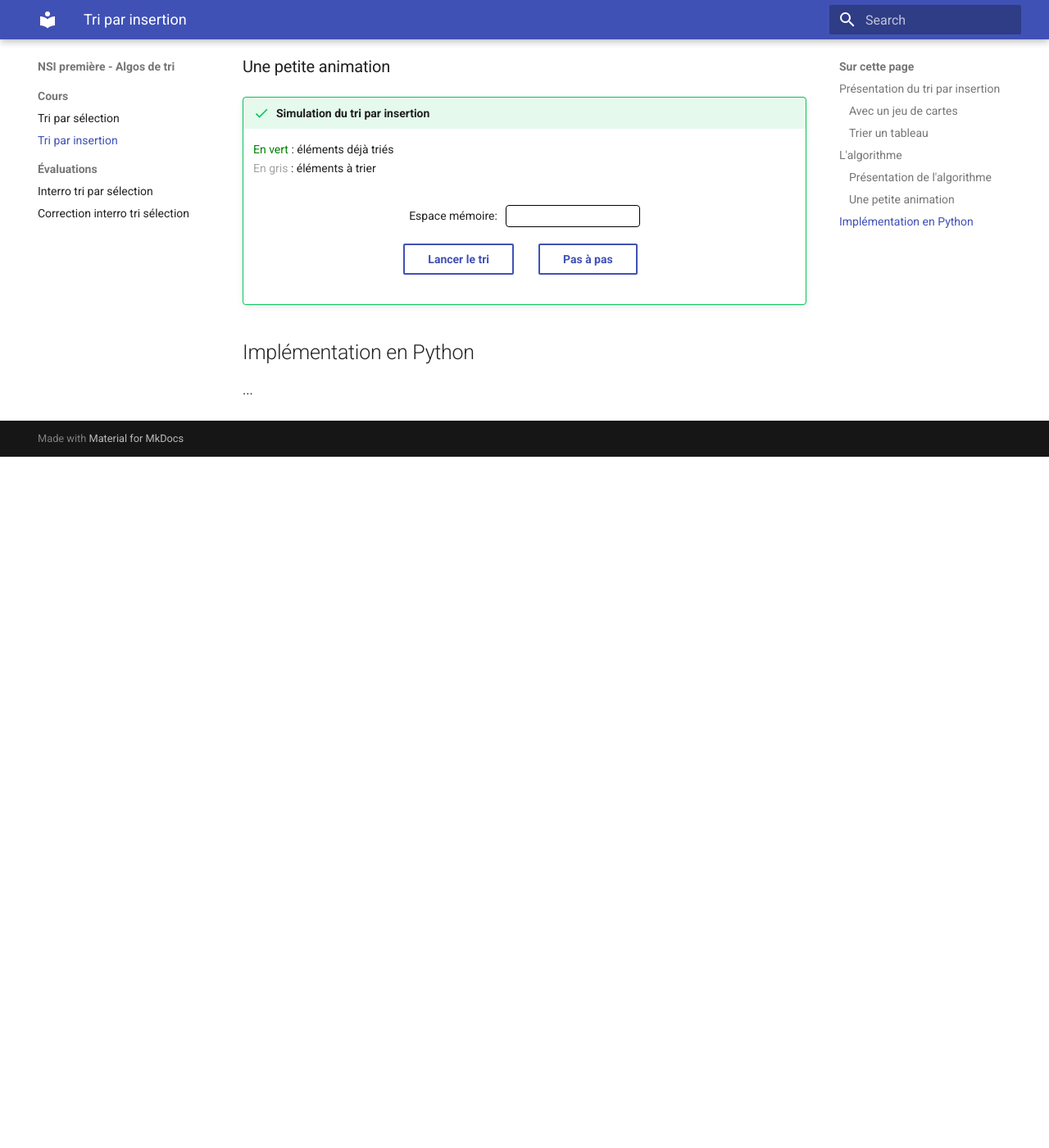
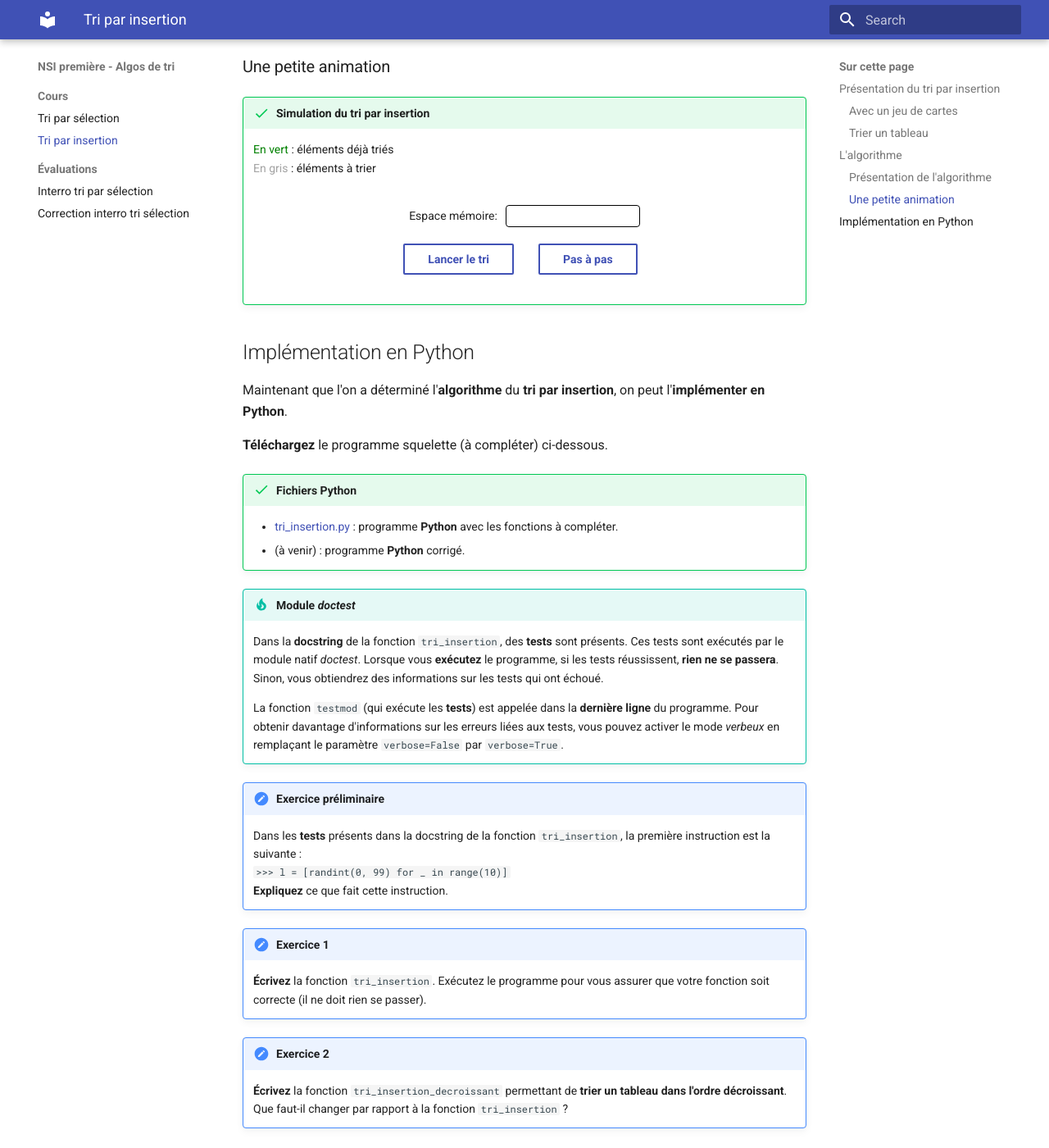
Before and after one commit to erwandemerville/nsi_tris, an MkDocs documentation site: the page built from docs/tri_insertion.md, in a window 1280 px wide and 1400 px high, scrolled down 5269 px. Shown: the whole window at 82% size. Built offline with MkDocs 1.6.1 and Material for MkDocs 9.7.7, drawn with Linux system fonts in a browser that asks for light colours; before the commit the page ends 5826 px from its top, so only the background shows below that.

Commit message:
MAJ cours tri insertion

```diff
--- a/docs/tri_insertion.md
+++ b/docs/tri_insertion.md
@@ -238,4 +238,26 @@ On insère donc à la **n<sup>ième</sup> itération** le **n<sup>ième</sup> é
 
 ## Implémentation en Python
 
-...
+Maintenant que l'on a déterminé l'**algorithme** du **tri par insertion**, on peut l'**implémenter en Python**.
+
+**Téléchargez** le programme squelette (à compléter) ci-dessous.
+
+!!! success "<span id="fichiers_python">Fichiers Python</span>"
+    - [tri_insertion.py](src/tri_insertion.py){ target="_blank" } : programme **Python** avec les fonctions à compléter.
+    - (à venir) : programme **Python** corrigé.
+
+!!! tip "Module *doctest*"
+    Dans la **docstring** de la fonction `tri_insertion`, des **tests** sont présents. Ces tests sont exécutés par le module natif *doctest*. Lorsque vous **exécutez** le programme, si les tests réussissent, **rien ne se passera**. Sinon, vous obtiendrez des informations sur les tests qui ont échoué.
+
+    La fonction `testmod` (qui exécute les **tests**) est appelée dans la **dernière ligne** du programme. Pour obtenir davantage d'informations sur les erreurs liées aux tests, vous pouvez activer le mode *verbeux* en remplaçant le paramètre `verbose=False` par `verbose=True`.
+
+!!! note "Exercice préliminaire"
+    Dans les **tests** présents dans la docstring de la fonction `tri_insertion`, la première instruction est la suivante :
+    `>>> l = [randint(0, 99) for _ in range(10)]`
+    **Expliquez** ce que fait cette instruction.
+
+!!! note "Exercice 1"
+    **Écrivez** la fonction `tri_insertion`. Exécutez le programme pour vous assurer que votre fonction soit correcte (il ne doit rien se passer).
+
+!!! note "Exercice 2"
+    **Écrivez** la fonction `tri_insertion_decroissant` permettant de **trier un tableau dans l'ordre décroissant**. Que faut-il changer par rapport à la fonction `tri_insertion` ?
```
Also changed, not shown: docs/src/tri_insertion.py (+39 -0 lines), docs/src/tri_insertion_corr.py (+24 -9 lines).
